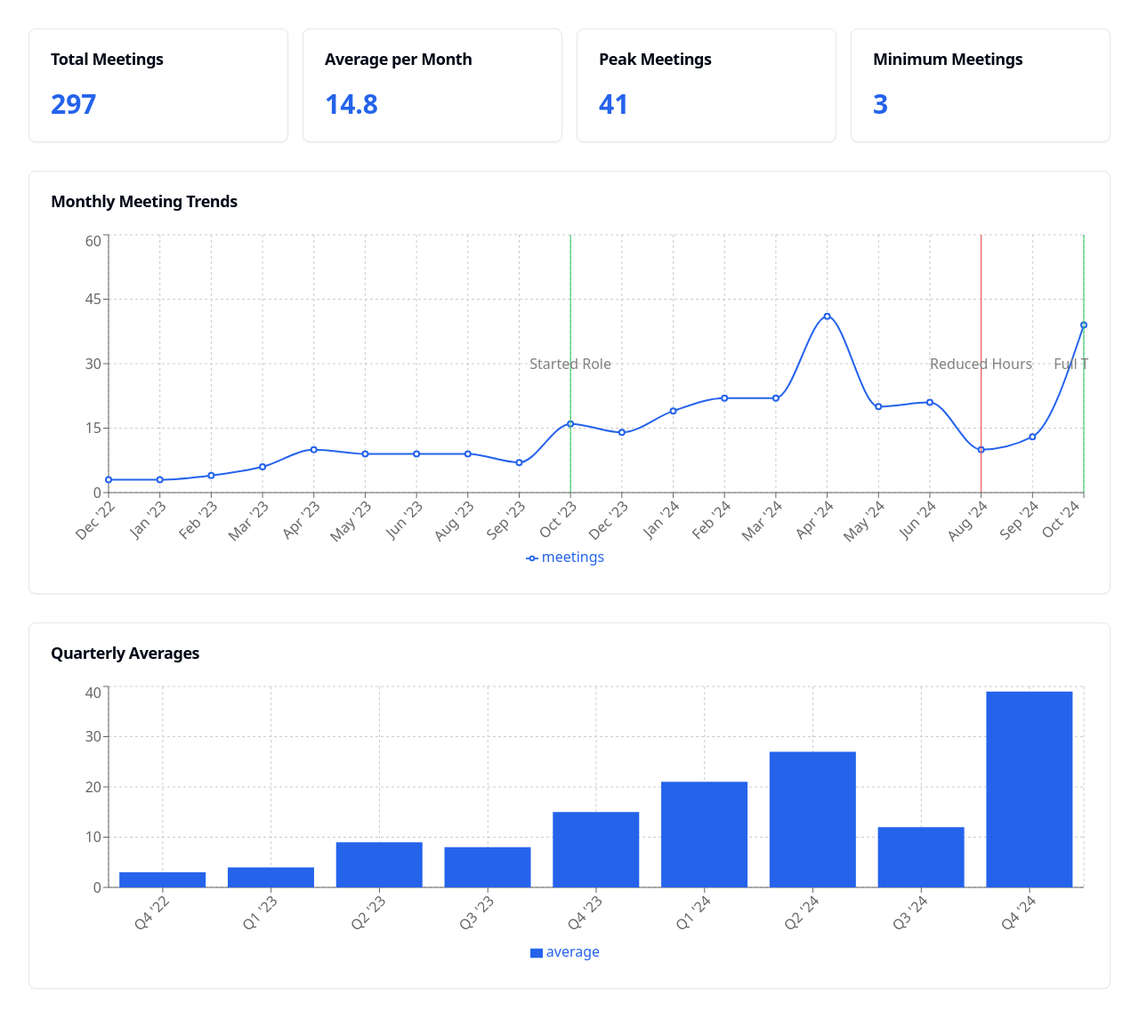
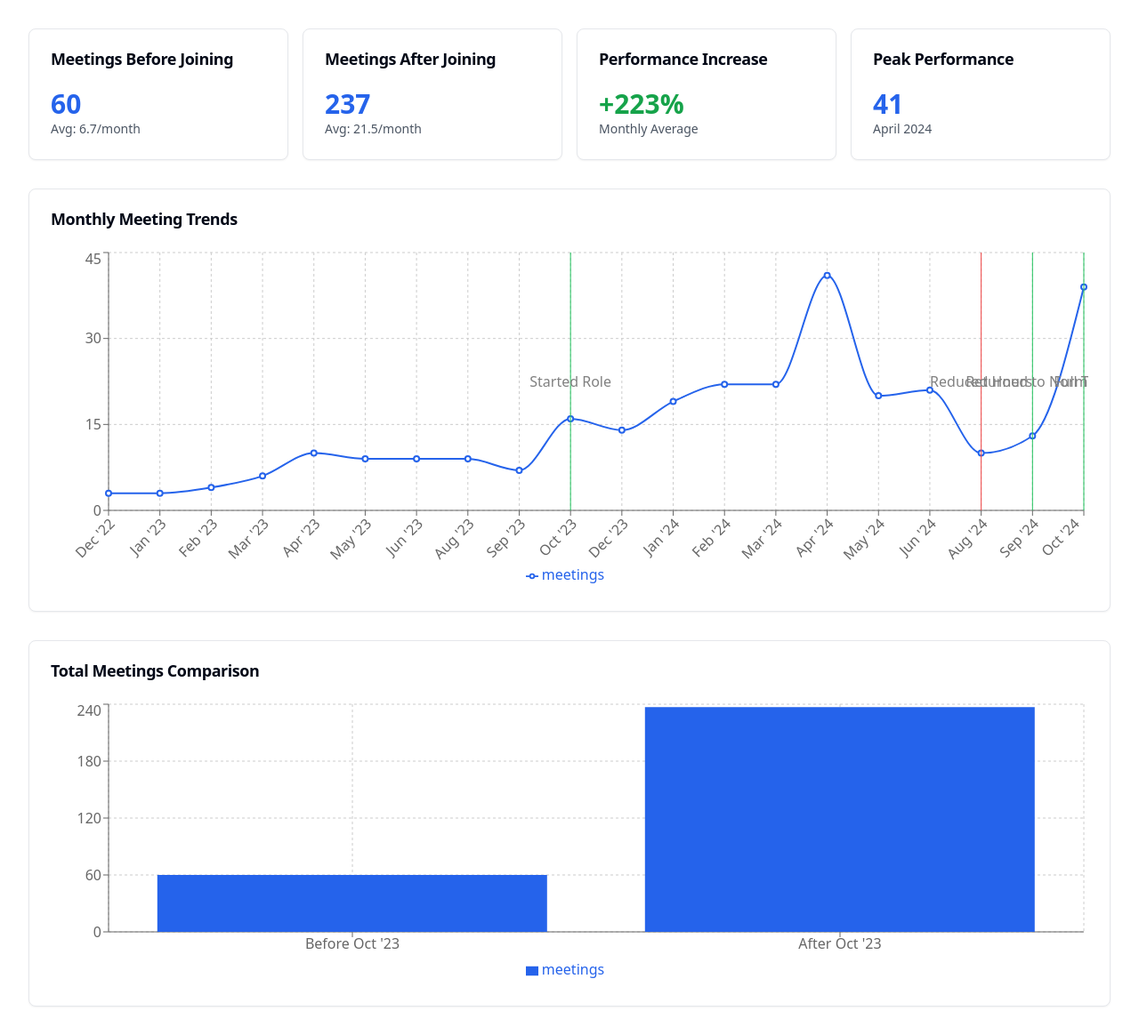
Before and after one commit to Okkay914/SP-BD-Results-, a Next.js app: page / in a window 1280 px wide. Shown: the whole page at 89% size. Built offline with nearby package versions, Linux system fonts and the light colour scheme.

Commit message:
Update BDMetricsDashboard.jsx

```diff
--- a/components/BDMetricsDashboard.jsx
+++ b/components/BDMetricsDashboard.jsx
@@ -1,4 +1,5 @@
-"use client";  // Add this line at the top
+"use client";
+
 import React from 'react';
 import { Card, CardHeader, CardTitle, CardContent } from './ui/card';
 import { LineChart, Line, BarChart, Bar, XAxis, YAxis, CartesianGrid, Tooltip, Legend, ResponsiveContainer, ReferenceLine } from 'recharts';
@@ -23,49 +24,41 @@ const BDMetricsDashboard = () => {
     { month: "May '24", meetings: 20 },
     { month: "Jun '24", meetings: 21 },
     { month: "Aug '24", meetings: 10, event: "Reduced Hours" },
-    { month: "Sep '24", meetings: 13 },
-    { month: "Oct '24", meetings: 39, event: "Full Time" }
+    { month: "Sep '24", meetings: 13, event: "Reduced Hours Ended" },
+    { month: "Oct '24", meetings: 39, event: "Returned Full Time" }
   ];
 
   const calculateMetrics = () => {
-    const total = data.reduce((sum, item) => sum + item.meetings, 0);
-    const avg = total / data.length;
-    const max = Math.max(...data.map(item => item.meetings));
-    const min = Math.min(...data.map(item => item.meetings));
+    const startIndex = data.findIndex(item => item.month === "Oct '23");
+    const beforeJoining = data.slice(0, startIndex);
+    const afterJoining = data.slice(startIndex);
+
+    const beforeTotal = beforeJoining.reduce((sum, item) => sum + item.meetings, 0);
+    const afterTotal = afterJoining.reduce((sum, item) => sum + item.meetings, 0);
+    const beforeAvg = beforeTotal / beforeJoining.length;
+    const afterAvg = afterTotal / afterJoining.length;
 
     return {
-      total,
-      avg: avg.toFixed(1),
-      max,
-      min
+      beforeTotal,
+      afterTotal,
+      beforeAvg: beforeAvg.toFixed(1),
+      afterAvg: afterAvg.toFixed(1),
+      improvementPercent: (((afterAvg - beforeAvg) / beforeAvg) * 100).toFixed(0)
     };
   };
 
   const metrics = calculateMetrics();
 
-  const quarterlyData = data.reduce((acc, curr) => {
-    const year = curr.month.split(" ")[1];
-    const month = curr.month.split(" ")[0];
-    const quarterMap = {
-      'Jan': 'Q1', 'Feb': 'Q1', 'Mar': 'Q1',
-      'Apr': 'Q2', 'May': 'Q2', 'Jun': 'Q2',
-      'Jul': 'Q3', 'Aug': 'Q3', 'Sep': 'Q3',
-      'Oct': 'Q4', 'Nov': 'Q4', 'Dec': 'Q4'
-    };
-    const quarter = `${quarterMap[month]} ${year}`;
-
-    if (!acc[quarter]) {
-      acc[quarter] = { sum: 0, count: 0 };
+  const periodComparison = [
+    {
+      period: "Before Oct '23",
+      meetings: metrics.beforeTotal
+    },
+    {
+      period: "After Oct '23",
+      meetings: metrics.afterTotal
     }
-    acc[quarter].sum += curr.meetings;
-    acc[quarter].count += 1;
-    return acc;
-  }, {});
-
-  const quarterlyAverages = Object.entries(quarterlyData).map(([quarter, data]) => ({
-    quarter,
-    average: Math.round(data.sum / data.count)
-  }));
+  ];
 
   const CustomTooltip = ({ active, payload, label }) => {
     if (active && payload && payload.length) {
@@ -88,34 +81,38 @@ const BDMetricsDashboard = () => {
       <div className="grid grid-cols-1 md:grid-cols-4 gap-4">
         <Card>
           <CardHeader>
-            <CardTitle className="text-lg">Total Meetings</CardTitle>
+            <CardTitle className="text-lg">Meetings Before Joining</CardTitle>
           </CardHeader>
           <CardContent>
-            <p className="text-3xl font-bold text-blue-600">{metrics.total}</p>
+            <p className="text-3xl font-bold text-blue-600">{metrics.beforeTotal}</p>
+            <p className="text-sm text-gray-600">Avg: {metrics.beforeAvg}/month</p>
           </CardContent>
         </Card>
         <Card>
           <CardHeader>
-            <CardTitle className="text-lg">Average per Month</CardTitle>
+            <CardTitle className="text-lg">Meetings After Joining</CardTitle>
           </CardHeader>
           <CardContent>
-            <p className="text-3xl font-bold text-blue-600">{metrics.avg}</p>
+            <p className="text-3xl font-bold text-blue-600">{metrics.afterTotal}</p>
+            <p className="text-sm text-gray-600">Avg: {metrics.afterAvg}/month</p>
           </CardContent>
         </Card>
         <Card>
           <CardHeader>
-            <CardTitle className="text-lg">Peak Meetings</CardTitle>
+            <CardTitle className="text-lg">Performance Increase</CardTitle>
           </CardHeader>
           <CardContent>
-            <p className="text-3xl font-bold text-blue-600">{metrics.max}</p>
+            <p className="text-3xl font-bold text-green-600">+{metrics.improvementPercent}%</p>
+            <p className="text-sm text-gray-600">Monthly Average</p>
           </CardContent>
         </Card>
         <Card>
           <CardHeader>
-            <CardTitle className="text-lg">Minimum Meetings</CardTitle>
+            <CardTitle className="text-lg">Peak Performance</CardTitle>
           </CardHeader>
           <CardContent>
-            <p className="text-3xl font-bold text-blue-600">{metrics.min}</p>
+            <p className="text-3xl font-bold text-blue-600">41</p>
+            <p className="text-sm text-gray-600">April 2024</p>
           </CardContent>
         </Card>
       </div>
@@ -130,12 +127,13 @@ const BDMetricsDashboard = () => {
               <LineChart data={data}>
                 <CartesianGrid strokeDasharray="3 3" />
                 <XAxis dataKey="month" angle={-45} textAnchor="end" height={60} />
-                <YAxis />
+                <YAxis domain={[0, 45]} /> {/* Set fixed range for more dramatic visualization */}
                 <Tooltip content={<CustomTooltip />} />
                 <Legend />
                 <Line type="monotone" dataKey="meetings" stroke="#2563eb" strokeWidth={2} />
                 <ReferenceLine x="Oct '23" stroke="#22c55e" label="Started Role" />
                 <ReferenceLine x="Aug '24" stroke="#ef4444" label="Reduced Hours" />
+                <ReferenceLine x="Sep '24" stroke="#22c55e" label="Returned to Normal" />
                 <ReferenceLine x="Oct '24" stroke="#22c55e" label="Full Time" />
               </LineChart>
             </ResponsiveContainer>
@@ -145,18 +143,18 @@ const BDMetricsDashboard = () => {
 
       <Card>
         <CardHeader>
-          <CardTitle>Quarterly Averages</CardTitle>
+          <CardTitle>Total Meetings Comparison</CardTitle>
         </CardHeader>
         <CardContent>
           <div className="h-80">
             <ResponsiveContainer width="100%" height="100%">
-              <BarChart data={quarterlyAverages}>
+              <BarChart data={periodComparison}>
                 <CartesianGrid strokeDasharray="3 3" />
-                <XAxis dataKey="quarter" angle={-45} textAnchor="end" height={60} />
+                <XAxis dataKey="period" />
                 <YAxis />
                 <Tooltip />
                 <Legend />
-                <Bar dataKey="average" fill="#2563eb" />
+                <Bar dataKey="meetings" fill="#2563eb" />
               </BarChart>
             </ResponsiveContainer>
           </div>
```
